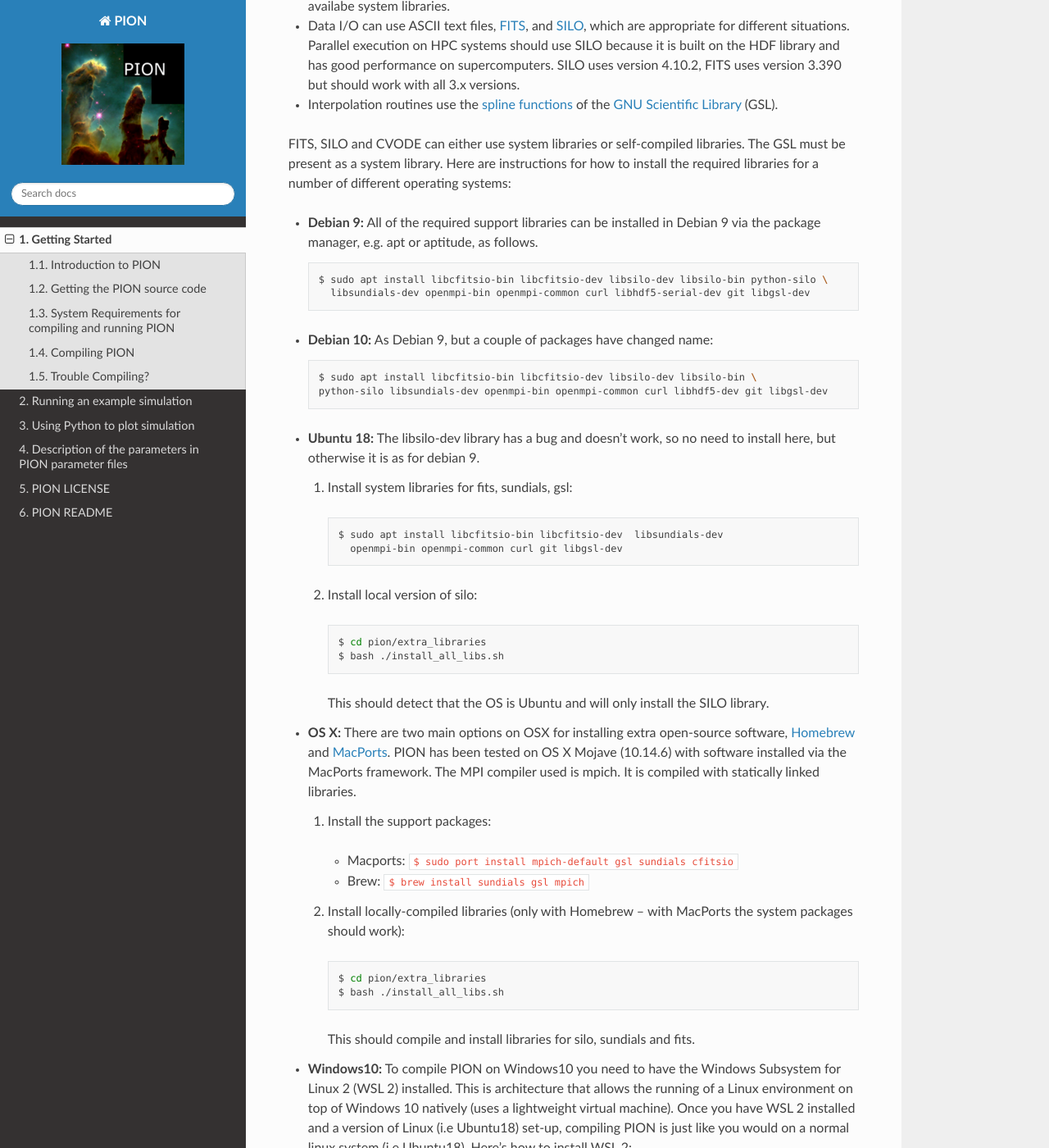
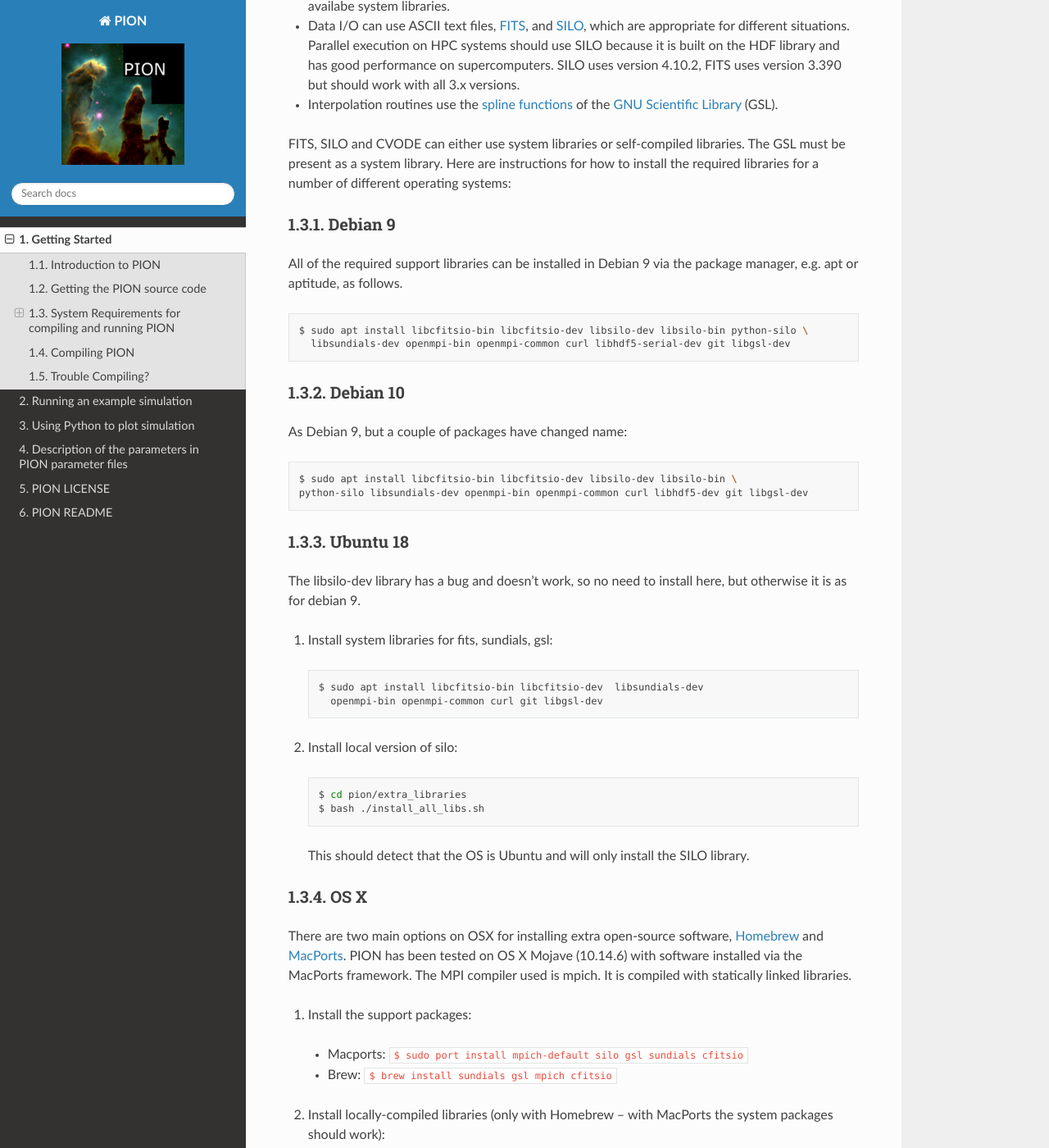
Before and after one commit to jmackey-astro/pion-docs, a Sphinx documentation site: the page built from docs/source/getting_started.rst, in a window 1280 px wide and 1400 px high, scrolled down 1408 px. Shown: the whole window at 82% size. Built offline with Sphinx 7.4.7 and the Read the Docs theme 2.0.0, drawn with Linux system fonts in a browser that asks for light colours.

Commit message:
added subsubsections for compiling on different systems

```diff
--- a/docs/source/getting_started.rst
+++ b/docs/source/getting_started.rst
@@ -1,12 +1,13 @@
 .. _getting-started:
 
+******************************
 Getting Started
-===========================
+******************************
 
 .. _introduction:
 
 Introduction to PION
-----------------------------------
+-------------------------------
 
 PION is written in object-oriented C++ with the following modules:
 
@@ -52,112 +53,128 @@
 For all Operating Systems you need access to a C++ compiler such as gcc and, for multi-core calculations, an implementation of the MPI wrappers around the compiler.
 A few extra libraries are needed to run PION:
 
-+    Microphysics is handled by the `CVODE <https://computing.llnl.gov/projects/sundials/cvode>`_ solver, part of the `SUNDIALS <https://computing.llnl.gov/projects/sundials>`_ suite of solvers.
-+    PION works with SUNDIALS version 2, 3, 4, and 5, depending on the operating system and availabe system libraries.
-+    Data I/O can use ASCII text files, `FITS <https://heasarc.gsfc.nasa.gov/fitsio/fitsio.html>`_, and `SILO <https://wci.llnl.gov/simulation/computer-codes/silo>`_, which are appropriate for different situations. Parallel execution on HPC systems should use SILO because it is built on the HDF library and has good performance on supercomputers. SILO uses version 4.10.2, FITS uses version 3.390 but should work with all 3.x versions.
-+    Interpolation routines use the `spline functions <https://www.gnu.org/software/gsl/doc/html/interp.html>`_ of the `GNU Scientific Library <https://www.gnu.org/software/gsl/>`_ (GSL).
++ Microphysics is handled by the `CVODE <https://computing.llnl.gov/projects/sundials/cvode>`_ solver, part of the `SUNDIALS <https://computing.llnl.gov/projects/sundials>`_ suite of solvers.
++ PION works with SUNDIALS version 2, 3, 4, and 5, depending on the operating system and availabe system libraries.
++ Data I/O can use ASCII text files, `FITS <https://heasarc.gsfc.nasa.gov/fitsio/fitsio.html>`_, and `SILO <https://wci.llnl.gov/simulation/computer-codes/silo>`_, which are appropriate for different situations. Parallel execution on HPC systems should use SILO because it is built on the HDF library and has good performance on supercomputers. SILO uses version 4.10.2, FITS uses version 3.390 but should work with all 3.x versions.
++ Interpolation routines use the `spline functions <https://www.gnu.org/software/gsl/doc/html/interp.html>`_ of the `GNU Scientific Library <https://www.gnu.org/software/gsl/>`_ (GSL).
 
 FITS, SILO and CVODE can either use system libraries or self-compiled libraries. The GSL must be present as a system library.  Here are instructions for how to install the required libraries for a number of different operating systems:
 
-+ **Debian 9:** All of the required support libraries can be installed in Debian 9 via the package manager, e.g. apt or aptitude, as follows.
+
+Debian 9
+^^^^^^^^^^
+
+All of the required support libraries can be installed in Debian 9 via the package manager, e.g. apt or aptitude, as follows.
+
+.. code-block:: bash
+
+  $ sudo apt install libcfitsio-bin libcfitsio-dev libsilo-dev libsilo-bin python-silo \
+    libsundials-dev openmpi-bin openmpi-common curl libhdf5-serial-dev git libgsl-dev
+
+
+Debian 10
+^^^^^^^^^^^^^^^^^^^
+
+As Debian 9, but a couple of packages have changed name:
+
+.. code-block:: bash
+
+  $ sudo apt install libcfitsio-bin libcfitsio-dev libsilo-dev libsilo-bin \
+  python-silo libsundials-dev openmpi-bin openmpi-common curl libhdf5-dev git libgsl-dev
+
+
+Ubuntu 18
+^^^^^^^^^^^^^^^^^^^
+
+The libsilo-dev library has a bug and doesn't work, so no need to install here, but otherwise it is as for debian 9.
+
+1. Install system libraries for fits, sundials, gsl:
 
   .. code-block:: bash
 
-    $ sudo apt install libcfitsio-bin libcfitsio-dev libsilo-dev libsilo-bin python-silo \
-      libsundials-dev openmpi-bin openmpi-common curl libhdf5-serial-dev git libgsl-dev
+    $ sudo apt install libcfitsio-bin libcfitsio-dev  libsundials-dev
+      openmpi-bin openmpi-common curl git libgsl-dev
 
 
-+ **Debian 10:** As Debian 9, but a couple of packages have changed name:
+2. Install local version of silo:
 
   .. code-block:: bash
 
-    $ sudo apt install libcfitsio-bin libcfitsio-dev libsilo-dev libsilo-bin \
-    python-silo libsundials-dev openmpi-bin openmpi-common curl libhdf5-dev git libgsl-dev
+    $ cd pion/extra_libraries
+    $ bash ./install_all_libs.sh
+
+  This should detect that the OS is Ubuntu and will only install the SILO library.
 
 
-+ **Ubuntu 18:**  The libsilo-dev library has a bug and doesn't work, so no need to install here, but otherwise it is as for debian 9.
+OS X
+^^^^^^^^^^^^^^^^^^^
 
-  1. Install system libraries for fits, sundials, gsl:
+There are two main options on OSX for installing extra open-source software, `Homebrew <https://brew.sh/>`_ and `MacPorts <https://www.macports.org/>`_. PION has been tested on OS X Mojave (10.14.6) with software installed via the MacPorts framework. The MPI compiler used is mpich. It is compiled with statically linked libraries.
 
-    .. code-block:: bash
+1. Install the support packages:
 
-      $ sudo apt install libcfitsio-bin libcfitsio-dev  libsundials-dev
-        openmpi-bin openmpi-common curl git libgsl-dev
+  * Macports: ``$ sudo port install mpich-default silo gsl sundials cfitsio``
+  * Brew: ``$ brew install sundials gsl mpich cfitsio``
+
+2. Install locally-compiled libraries (only with Homebrew -- with MacPorts the system packages should work):
+
+  .. code-block:: bash
+
+    $ cd pion/extra_libraries
+    $ bash ./install_all_libs.sh
+
+  This should compile and install libraries for silo, sundials and fits.
 
 
-  2. Install local version of silo:
+Windows10
+^^^^^^^^^^^^^^^^^^^
 
-    .. code-block:: bash
+To compile PION on Windows10 you need to have the Windows Subsystem for Linux 2 (WSL 2) installed. This is architecture that allows the running of a Linux environment on top of Windows 10 natively (uses a lightweight virtual machine). Once you have WSL 2 installed and a version of Linux (i.e Ubuntu18) set-up, compiling PION is just like you would on a normal linux system (i.e Ubuntu18). Here's how to install WSL 2:
 
-      $ cd pion/extra_libraries
-      $ bash ./install_all_libs.sh
+1. Turn on Windows linux subsystem feature:
 
-    This should detect that the OS is Ubuntu and will only install the SILO library.
+  + Use the search bar to search for 'Turn Windows features on or off' and click the top result.
+  + Check the Windows Subsystem for Linux option and click the OK button.
+  + Restart your computer.
+
+2. Install WSL:
+
+  + Run PowerShell as an administrator.
+  + Type the following command to enable the Virtual Machine Platform feature and press Enter:
+
+   .. code-block:: bash
+
+    $ Enable-WindowsOptionalFeature -Online -FeatureName VirtualMachinePlatform
+
+  + Restart your computer.
+
+3. Update WSL to WSL 2:
+
+  + Download this WSL 2 kernel update `HERE <https://wslstorestorage.blob.core.windows.net/wslblob/wsl_update_x64.msi>`_
+  + Double-click the ``wsl_update_x64.msi`` file and apply the update.
+  + Run PowerShell as an administrator.
+  + Type the following command to make Windows Subsystem for Linux 2 your default architecture for new distros that you install and press Enter:
+
+  .. code-block:: bash
+
+   $ wsl --set-default-version 2
 
 
-+ **OS X:** There are two main options on OSX for installing extra open-source software, `Homebrew <https://brew.sh/>`_ and `MacPorts <https://www.macports.org/>`_. PION has been tested on OS X Mojave (10.14.6) with software installed via the MacPorts framework. The MPI compiler used is mpich. It is compiled with statically linked libraries.
+4. Install Linux version:
 
-  1. Install the support packages:
+  + Now head to the Windows Store and pick your version of Linux to install (e.g. Ubuntu18).
+  + Once it installs, type the following command into the PowerShell to verify the version of the distro you installed is set to 2.
+  + If it says 1 then run the folling command:
 
-    * Macports: ``$ sudo port install mpich-default gsl sundials cfitsio``
-    * Brew: ``$ brew install sundials gsl mpich``
+   .. code-block:: bash
 
-  2. Install locally-compiled libraries (only with Homebrew -- with MacPorts the system packages should work):
+    $ wsl --set-version linux-name 2
 
-    .. code-block:: bash
+    where linux-name is the name of your linux distro (use: 'wsl -l -v' to find its name).
 
-      $ cd pion/extra_libraries
-      $ bash ./install_all_libs.sh
+5. Done
 
-    This should compile and install libraries for silo, sundials and fits.
-
-
-+ **Windows10:** To compile PION on Windows10 you need to have the Windows Subsystem for Linux 2 (WSL 2) installed. This is architecture that allows the running of a Linux environment on top of Windows 10 natively (uses a lightweight virtual machine). Once you have WSL 2 installed and a version of Linux (i.e Ubuntu18) set-up, compiling PION is just like you would on a normal linux system (i.e Ubuntu18). Here's how to install WSL 2:
-
-  1. Turn on Windows linux subsystem feature:
-
-    + Use the search bar to search for 'Turn Windows features on or off' and click the top result.
-    + Check the Windows Subsystem for Linux option and click the OK button.
-    + Restart your computer.
-
-  2. Install WSL:
-
-    + Run PowerShell as an administrator.
-    + Type the following command to enable the Virtual Machine Platform feature and press Enter:
-
-     .. code-block:: bash
-
-      $ Enable-WindowsOptionalFeature -Online -FeatureName VirtualMachinePlatform
-
-    + Restart your computer.
-
-  3. Update WSL to WSL 2:
-
-    + Download this WSL 2 kernel update `HERE <https://wslstorestorage.blob.core.windows.net/wslblob/wsl_update_x64.msi>`_
-    + Double-click the ``wsl_update_x64.msi`` file and apply the update.
-    + Run PowerShell as an administrator.
-    + Type the following command to make Windows Subsystem for Linux 2 your default architecture for new distros that you install and press Enter:
-
-    .. code-block:: bash
-
-     $ wsl --set-default-version 2
-
-
-  4. Install Linux version:
-
-    + Now head to the Windows Store and pick your version of Linux to install (e.g. Ubuntu18).
-    + Once it installs, type the following command into the PowerShell to verify the version of the distro you installed is set to 2.
-    + If it says 1 then run the folling command:
-
-     .. code-block:: bash
-
-      $ wsl --set-version linux-name 2
-
-      where linux-name is the name of your linux distro (use: 'wsl -l -v' to find its name).
-
-  5. Done
-
-    + Run your linux distro to set it up and then install PION as if you were properly using Linux: :ref:`system-reqs`.
+  + Run your linux distro to set it up and then install PION as if you were properly using Linux: :ref:`system-reqs`.
 
 
 .. _compilation:
```
